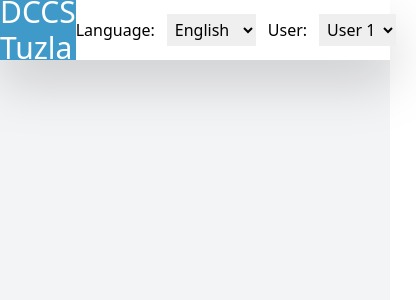
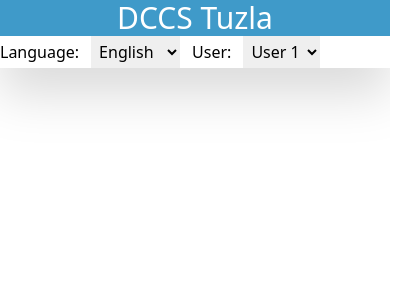
Before and after one commit to DenisKantic/dccs_project, a React (Create React App) app: page / in a window 390 px wide. Shown: the top 300 px of the page, 416 px wide, since content can reach past the window. Built offline with nearby package versions, Linux system fonts and the light colour scheme.

Commit message:
added breakpoints in tailwind config and some responsive design in header

```diff
--- a/src/Components/Header/Header.jsx
+++ b/src/Components/Header/Header.jsx
@@ -5,15 +5,19 @@ const Navigation = () => {
     const [nav,setNav] = useState(false);
   return (
     <div>
-        <header className='h-[60px] w-full flex flex-row justify-between items-center bg-white drop-shadow-2xl'>
+        <header className='w-full justify-between items-center bg-white drop-shadow-2xl
+                           xxs:h-[300px] xxs:flex-none
+                           md:h-[60px] md:flex'>
 
             {/*Left blue part, with text "DCCS Tuzla"*/}
-            <div className='w-[250px] bg-[#3f9ac9] flex flex-col h-full items-center justify-center text-white'>
+            <div className='bg-[#3f9ac9] flex flex-col items-center justify-center text-white
+                            md:w-[250px] md:h-full'>
                 <h1 className='text-3xl cursor-pointer' onClick={()=>{setNav(!nav)}}>DCCS Tuzla</h1>
             </div>
 
+
             {/* right part of the header, containing language dropdown and user"*/}
-            <div className='flex flex-row items-center mr-5'>
+            <div className='flex items-center  flex-row mr-5'>
                 <h1 className='mr-3'>Language:</h1>
                 <select name="#" id="#" className='outline-none cursor-pointer p-1'>
                     <option value="en">English</option>
@@ -22,14 +26,13 @@ const Navigation = () => {
 
                 <div className='pl-3 flex flex-row items-center mr-5'>
                 <h1 className='mr-3'>User:</h1>
-                <select name="#" id="#" className='outline-none cursor-pointer p-1'>
+                <select name="#" id="#" className='outline-none cursor-pointer p-1 '>
                     <option value="user1">User 1</option>
                     <option value="user2">User 2</option>
                     <option value="user3">User 3</option>
                     <option value="user4">User 4</option>
                 </select>
             </div>
-
 
             </div>
 
--- a/src/Components/HomePage/Home.jsx
+++ b/src/Components/HomePage/Home.jsx
@@ -3,7 +3,7 @@ import Header from '../Header/Header'
 
 const Home = () => {
   return (
-    <div className='h-screen bg-gray-100 w-full'>
+    <div>
         <Header />
     </div>
   )
--- a/tailwind.config.js
+++ b/tailwind.config.js
@@ -6,5 +6,12 @@ module.exports = {
   theme: {
     extend: {},
   },
-  plugins: [],
+  screens:{
+    'xxs': '270px',
+    'xs': '410px',
+    'sm': '430px',
+    'md': '640px',
+    'mdd': '799px',
+    'lg': '1024px'
+  }
 }
```
